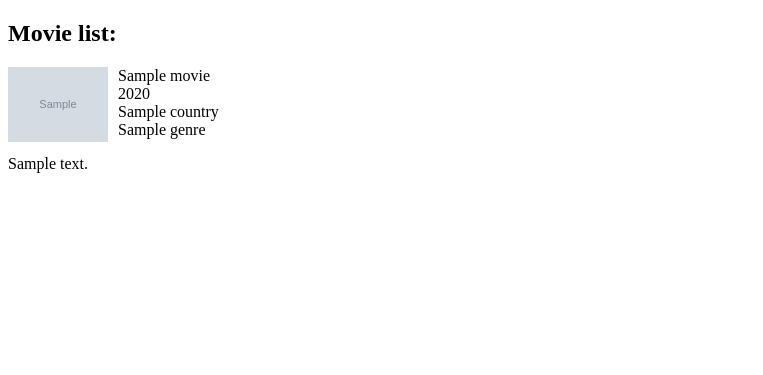
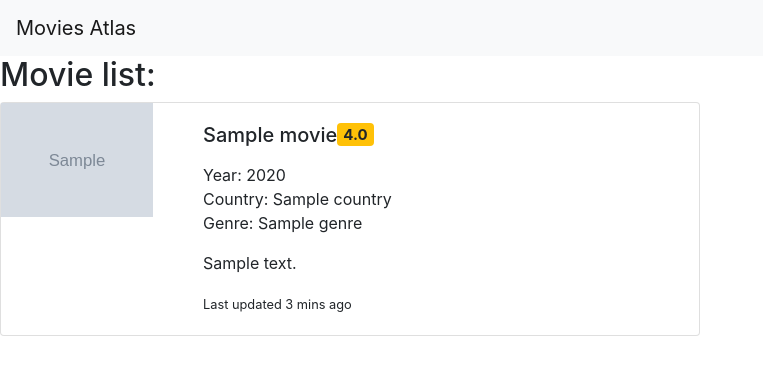
Before and after one commit to KaterynaSoloviova/movies-atlas-project, a Django app: page /movies/main/ in a window 1280 px wide. Shown: the top 375 px of the page, without its empty margins (0-763 px from the left). Run offline with Django 5.2, Linux system fonts and the light colour scheme; tables that the repository leaves empty hold one stand-in row (values such as "Sample post"); grey boxes marked "Sample" are stand-in pictures.

Commit message:
Add crispy-form and bootstrap4

```diff
--- a/movies/templates/movies/index.html
+++ b/movies/templates/movies/index.html
@@ -3,23 +3,36 @@
 <head>
     <meta charset="UTF-8">
     <title>Movies Atlas</title>
+    <link rel="stylesheet" href="https://cdn.jsdelivr.net/npm/bootstrap@4.0.0/dist/css/bootstrap.min.css" integrity="sha384-Gn5384xqQ1aoWXA+058RXPxPg6fy4IWvTNh0E263XmFcJlSAwiGgFAW/dAiS6JXm" crossorigin="anonymous">
 </head>
 <body>
+<nav class="navbar navbar-light bg-light">
+  <a class="navbar-brand" href="#">
+    Movies Atlas
+  </a>
+</nav>
 <h2>Movie list:</h2>
 {% for movie in movies %}
-    <div  style="height: 200px;">
+
+    <div class="card mb-3" style="max-width: 700px; min-width: 500px;">
+      <div class="row g-0">
+        <div class="col-md-3">
             {% if movie.photo %}
-            <div><img src="{{ movie.photo.url }}" alt="{{ movie.title }} poster" style="width: 100px; float: left; margin-right: 10px;"></div>
+            <div><img src="{{ movie.photo.url }}" class="img-fluid rounded-start" alt="{{ movie.title }} poster"></div>
             {% endif %}
-        <div> {{movie.title}} </div>
-        <div> {{movie.year}} </div>
-        <div>
+        </div>
+        <div class="col-md-9">
+          <div class="card-body">
+            <h5 class="card-title">{{movie.title}} <span class="position-absolute top-0 start-100 translate-middle badge rounded-pill bg-warning">{{movie.imdb_rating}}</span></h5>
+            <p class="card-text">
+                <div>Year: {{movie.year}} </div>
+                <div>Country:
                     {% for country in movie.country.all %}
                     {{country.name}}
                     {% endfor %}
                 </div>
 
-        <div>
+                <div>Genre:
                     {% for genre in movie.genre.all %}
                     {{ genre.name }}
                     {% endfor %}
@@ -28,7 +41,11 @@
                 <div>
                     {{ movie.description }}
                 </div>
-        <p></p>
+            </p>
+            <p class="card-text"><small class="text-body-secondary">Last updated 3 mins ago</small></p>
+          </div>
+        </div>
+      </div>
     </div>
 {% endfor %}
 </body>
```
Also changed, not shown: core/settings.py (+2 -6 lines). Lines whose indentation alone changed are shown as unchanged.
